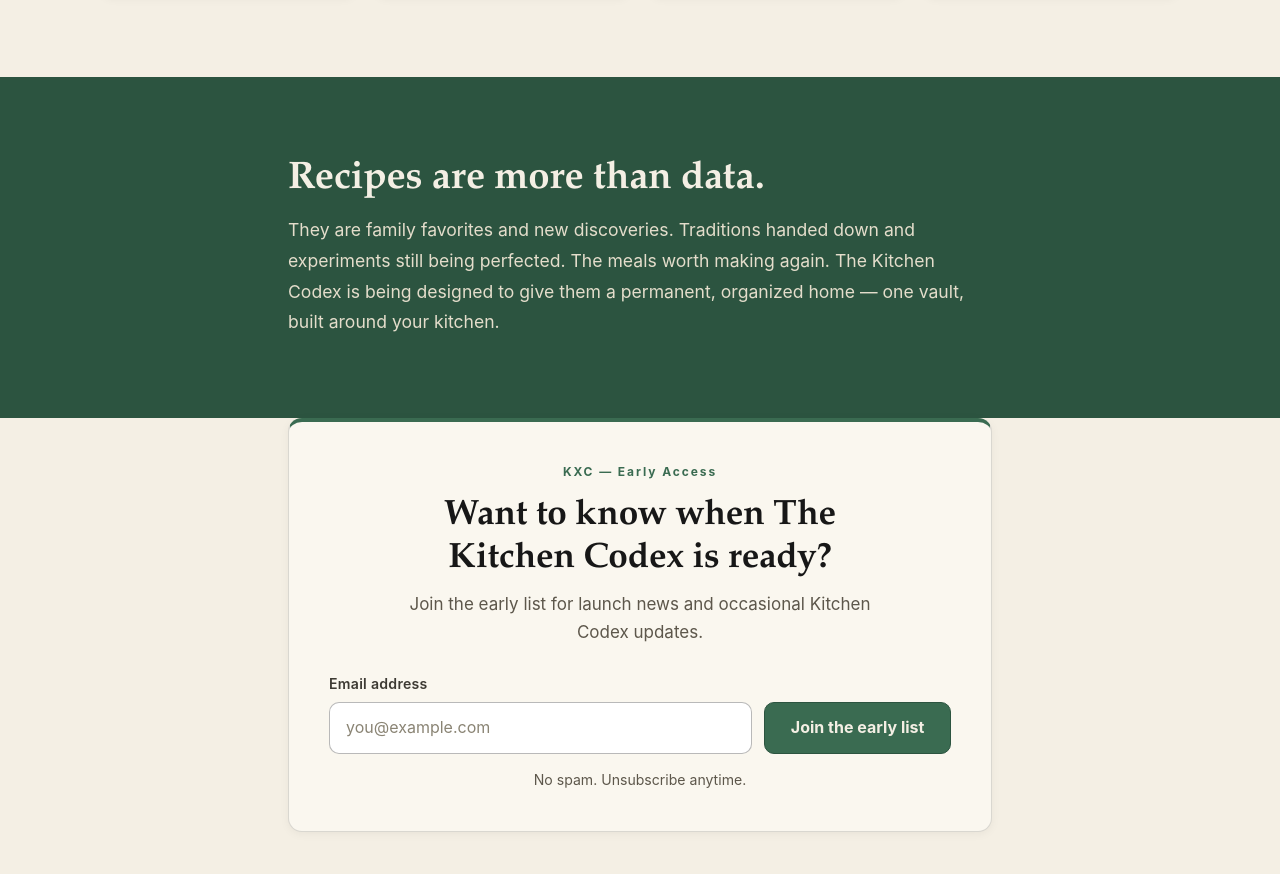
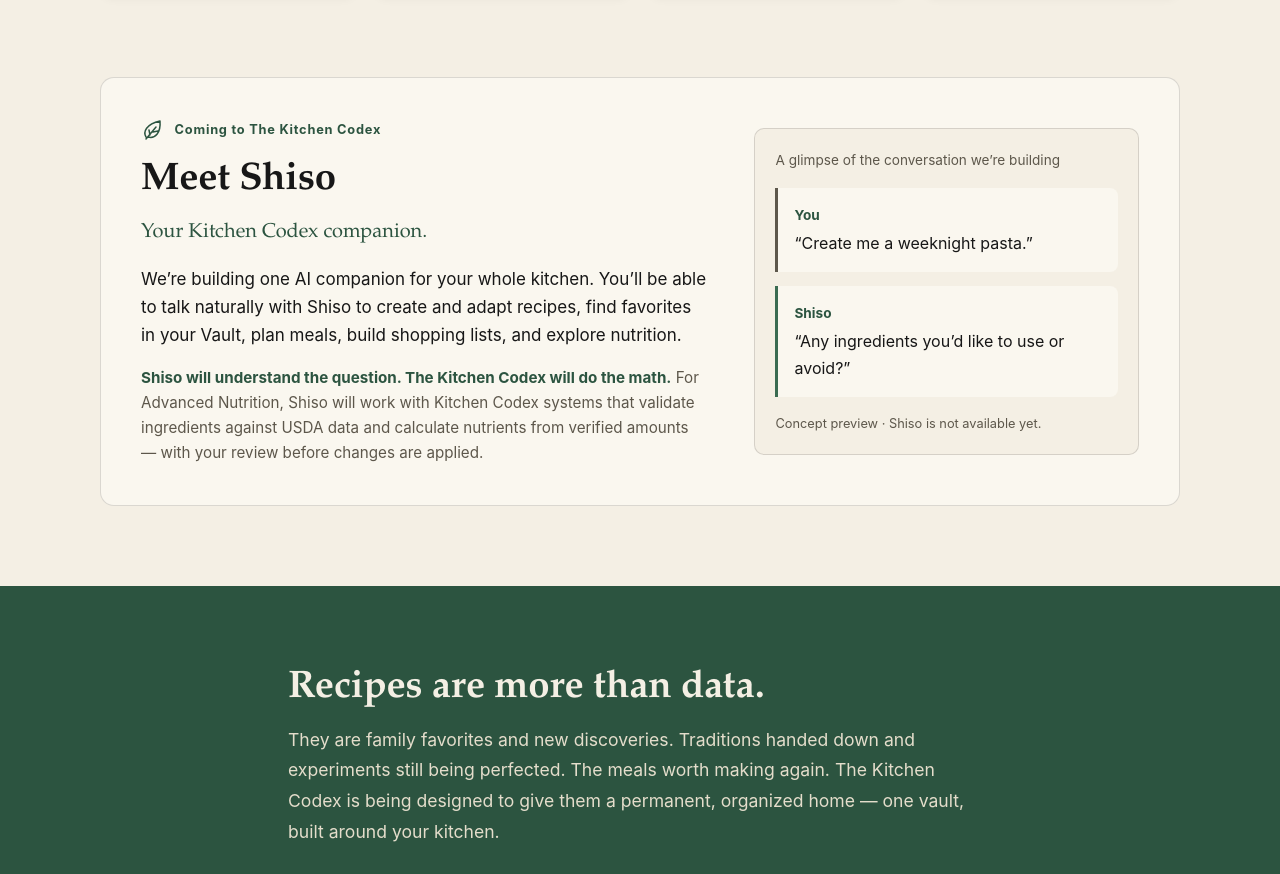
Before and after one commit to kryptek2000/The-Kitchen-Codex-Website, a plain HTML site: page index.html in a window 1280 px wide. Shown: the part 1117-1991 px from the top of the page. Drawn offline with Linux system fonts and the light colour scheme.

Commit message:
feat(website): introduce Shiso companion

```diff
--- a/index.html
+++ b/index.html
@@ -4,7 +4,7 @@
   <meta charset="utf-8">
   <meta name="viewport" content="width=device-width, initial-scale=1">
   <title>The Kitchen Codex — Your Recipe Vault</title>
-  <meta name="description" content="The Kitchen Codex is coming soon — a smarter Recipe Vault for the meals worth making again. Preserve, organize, plan, cook, and understand your recipes.">
+  <meta name="description" content="The Kitchen Codex is coming soon: a digital recipe organizer for your Recipe Vault, meal planning and nutrition, with Shiso, the AI companion we’re building.">
   <link rel="canonical" href="https://kitchencodex.app/">
   <meta name="theme-color" content="#171717">
 
@@ -12,13 +12,13 @@
   <meta property="og:type" content="website">
   <meta property="og:site_name" content="The Kitchen Codex">
   <meta property="og:title" content="The Kitchen Codex — Your Recipe Vault">
-  <meta property="og:description" content="The Kitchen Codex is coming soon — a smarter Recipe Vault for the meals worth making again.">
+  <meta property="og:description" content="The Kitchen Codex is coming soon: a digital recipe organizer for your Recipe Vault, meal planning and nutrition, with Shiso, the AI companion we’re building.">
   <meta property="og:url" content="https://kitchencodex.app/">
 
   <!-- Twitter card (no social account claimed) -->
   <meta name="twitter:card" content="summary">
   <meta name="twitter:title" content="The Kitchen Codex — Your Recipe Vault">
-  <meta name="twitter:description" content="The Kitchen Codex is coming soon — a smarter Recipe Vault for the meals worth making again.">
+  <meta name="twitter:description" content="The Kitchen Codex is coming soon: a digital recipe organizer for your Recipe Vault, meal planning and nutrition, with Shiso, the AI companion we’re building.">
 
   <link rel="stylesheet" href="styles.css">
 </head>
@@ -101,6 +101,40 @@
       </div>
     </section>
 
+    <!-- Shiso: planned companion, static concept only -->
+    <section class="shiso" aria-labelledby="shiso-heading">
+      <div class="wrap">
+        <div class="shiso-card">
+          <div class="shiso-copy">
+            <p class="shiso-kicker">
+              <svg class="shiso-leaf" width="24" height="24" viewBox="0 0 24 24" aria-hidden="true" focusable="false">
+                <path d="M5 19C2 14 5 6 19 3c1 12-5 18-12 16M5 21 15 9m-6 8-1-5m4 2 5-1" fill="none" stroke="currentColor" stroke-width="1.5" stroke-linecap="round" stroke-linejoin="round"/>
+              </svg>
+              Coming to The Kitchen Codex
+            </p>
+            <h2 id="shiso-heading">Meet Shiso</h2>
+            <p class="shiso-intro">Your Kitchen Codex companion.</p>
+            <p>We’re building one AI companion for your whole kitchen. You’ll be able to talk naturally with Shiso to create and adapt recipes, find favorites in your Vault, plan meals, build shopping lists, and explore nutrition.</p>
+            <p class="shiso-nutrition"><strong>Shiso will understand the question. The Kitchen Codex will do the math.</strong> For Advanced Nutrition, Shiso will work with Kitchen Codex systems that validate ingredients against USDA data and calculate nutrients from verified amounts — with your review before changes are applied.</p>
+          </div>
+          <figure class="shiso-conversation" aria-labelledby="shiso-concept-caption">
+            <figcaption id="shiso-concept-caption">A glimpse of the conversation we’re building</figcaption>
+            <dl>
+              <div class="shiso-message shiso-message--user">
+                <dt>You</dt>
+                <dd>“Create me a weeknight pasta.”</dd>
+              </div>
+              <div class="shiso-message">
+                <dt>Shiso</dt>
+                <dd>“Any ingredients you’d like to use or avoid?”</dd>
+              </div>
+            </dl>
+            <p class="shiso-concept-note">Concept preview · Shiso is not available yet.</p>
+          </figure>
+        </div>
+      </div>
+    </section>
+
     <!-- Brand promise -->
     <section class="promise" aria-labelledby="promise-heading">
       <div class="wrap promise-inner">
--- a/sitemap.xml
+++ b/sitemap.xml
@@ -2,7 +2,7 @@
 <urlset xmlns="http://www.sitemaps.org/schemas/sitemap/0.9">
   <url>
     <loc>https://kitchencodex.app/</loc>
-    <lastmod>2026-10-05</lastmod>
+    <lastmod>2026-10-09</lastmod>
     <changefreq>monthly</changefreq>
     <priority>1.0</priority>
   </url>
--- a/styles.css
+++ b/styles.css
@@ -1,6 +1,6 @@
 /* The Kitchen Codex — Coming Soon
    Warm archival minimalism: ink, cream, Codex green.
-   No frameworks, no external requests, no JavaScript. */
+   Static HTML/CSS; existing Kit signup is the only script integration. */
 
 :root {
   --ink: #171717;
@@ -225,6 +225,7 @@ body {
 /* ---------- Values ---------- */
 .values { padding-block: clamp(3rem, 7vw, 5rem); }
 .values h2,
+.shiso h2,
 .promise h2,
 .cta h2 {
   font-family: var(--serif);
@@ -262,6 +263,76 @@ body {
   font-size: 1.3rem;
 }
 .value-card p { margin: 0; font-size: 0.98rem; color: #3d3a33; }
+
+/* ---------- Shiso companion ---------- */
+.shiso { padding-block: 0 clamp(3rem, 7vw, 5rem); }
+.shiso-card {
+  display: grid;
+  grid-template-columns: 1.25fr 0.85fr;
+  gap: clamp(1.5rem, 4vw, 3rem);
+  align-items: center;
+  padding: clamp(1.4rem, 4vw, 2.5rem);
+  background: var(--paper);
+  border: 1px solid var(--line-on-light);
+  border-radius: var(--radius);
+}
+.shiso-copy, .shiso-conversation { min-width: 0; }
+.shiso-kicker {
+  display: flex;
+  align-items: center;
+  gap: 0.6rem;
+  margin: 0 0 1rem;
+  font-size: 0.8rem;
+  font-weight: 700;
+  letter-spacing: 0.06em;
+  color: var(--green-deep);
+}
+.shiso-leaf { flex: none; }
+.shiso-intro {
+  margin: 0 0 1rem;
+  font-family: var(--serif);
+  font-size: 1.25rem;
+  color: var(--green-deep);
+}
+.shiso-copy > p:not([class]) { margin: 0 0 1rem; }
+.shiso-nutrition {
+  margin: 0;
+  font-size: 0.95rem;
+  color: var(--muted-on-light);
+}
+.shiso-nutrition strong { color: var(--green-deep); }
+.shiso-conversation {
+  margin: 0;
+  padding: 1.25rem;
+  border-radius: 10px;
+  background: var(--cream);
+  border: 1px solid var(--line-on-light);
+}
+.shiso-conversation figcaption {
+  font-size: 0.85rem;
+  color: var(--muted-on-light);
+}
+.shiso-conversation dl { margin: 1rem 0; }
+.shiso-message {
+  padding: 1rem;
+  background: var(--paper);
+  border-left: 3px solid var(--green);
+  border-radius: 0 8px 8px 0;
+}
+.shiso-message + .shiso-message { margin-top: 0.85rem; }
+.shiso-message--user { border-left-color: var(--muted-on-light); }
+.shiso-message dt {
+  margin-bottom: 0.25rem;
+  font-size: 0.85rem;
+  font-weight: 700;
+  color: var(--green-deep);
+}
+.shiso-message dd { margin: 0; font-size: 1rem; }
+.shiso-concept-note {
+  margin: 0;
+  font-size: 0.8rem;
+  color: var(--muted-on-light);
+}
 
 /* ---------- Promise ---------- */
 .promise {
@@ -417,6 +488,7 @@ body {
   .hero-grid { grid-template-columns: 1fr; gap: 2.5rem; }
   .hero h1 { max-width: 20ch; }
   .value-grid { grid-template-columns: repeat(2, 1fr); }
+  .shiso-card { grid-template-columns: 1fr; }
   .vault { width: min(300px, 88%); }
 }
 @media (max-width: 540px) {
```
Also changed, not shown: 3 other files.
